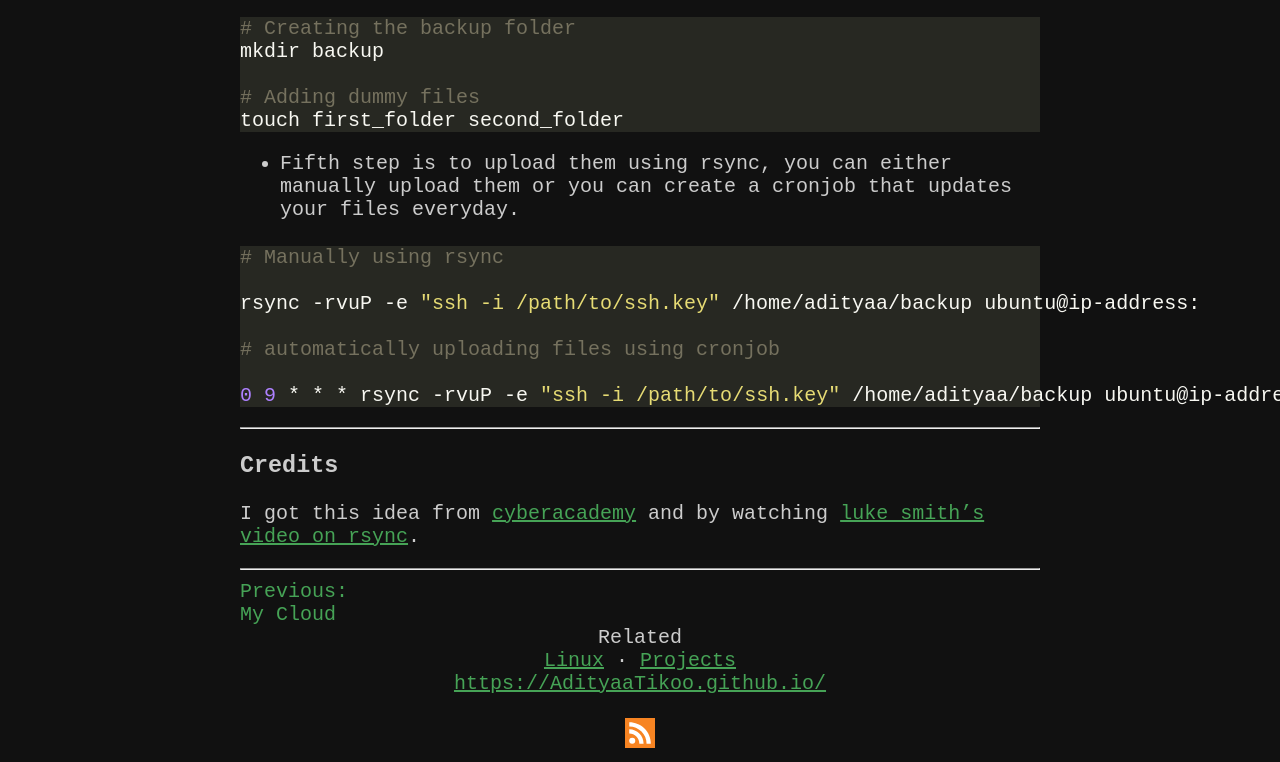
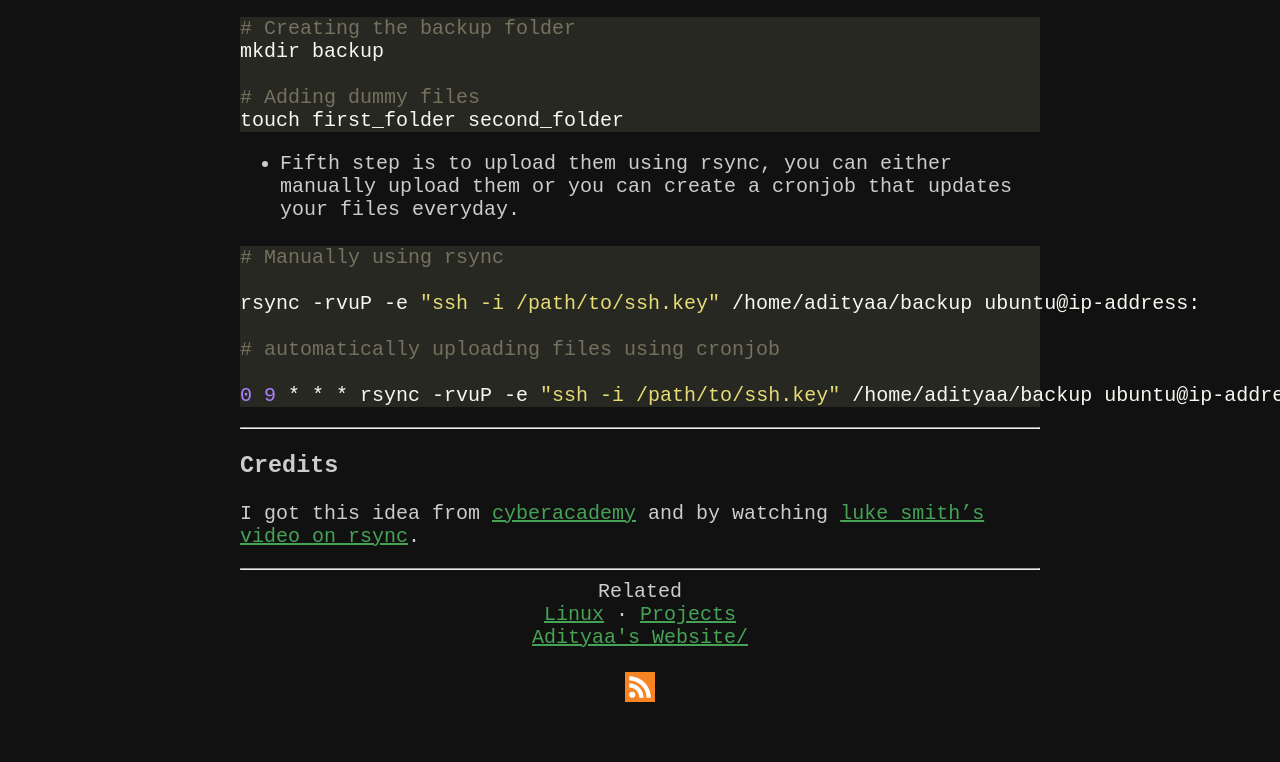
Before and after one commit to AdityaaTikoo/site, a plain HTML site: page projects/backup-server/index.html in a window 1280 px wide. Shown: the part 1981-2743 px from the top of the page. After the commit the page ends 2697 px from the top, so only its background shows below. Drawn offline with Linux system fonts and the light colour scheme.

Commit message:
Update index.html

```diff
--- a/projects/backup-server/index.html
+++ b/projects/backup-server/index.html
@@ -2,7 +2,7 @@
 <html lang="en">
 <head>
 	<title>Backup Server | Adityaa&#39;s Website</title>
-	<link rel="canonical" href="https://AdityaaTikoo.github.io/">
+	<link rel="canonical" href="adityaatikoo.com">
 	<link rel='alternate' type='application/rss+xml' title="Adityaa&#39;s Website RSS" href='/index.xml'>
 	<link rel='stylesheet' type='text/css' href='/style.css'>
 	<link rel="icon" href="/favicon.ico">
@@ -83,16 +83,12 @@ Do I really need a backup server ? Yes ofc you need a backup server, what would
 <p>I got this idea from <a href="https://cybercademy.org/">cyberacademy</a> and by watching <a href="https://www.youtube.com/watch?v=iTnWIKHtOnA">luke smith&rsquo;s video on rsync</a>.</p>
 <hr>
 
-
-<div id="nextprev">
-<a href="/updates/mycloud/"><div id="prevart">Previous:<br>My Cloud</div></a>
-</div>
-<div style="clear:both" class=taglist>Related<br><a id="tag_linux" href="https://AdityaaTikoo.github.io/tags/linux">Linux</a> &middot; <a id="tag_projects" href="https://AdityaaTikoo.github.io/tags/projects">Projects</a></div>
+<div style="clear:both" class=taglist>Related<br><a id="tag_linux" href="adityaatikoo.com/tags/linux">Linux</a> &middot; <a id="tag_projects" href="adityaatikoo.com/tags/projects">Projects</a></div>
 </article>
 </main>
 
 <footer>
-	<a href="https://AdityaaTikoo.github.io/">https://AdityaaTikoo.github.io/</a><br><br><a href="/index.xml"><img src="/rss.svg" style="max-height:1.5em" alt="RSS Feed" title="Subscribe via RSS for updates."></a>
+	<a href="adityaatikoo.com">Adityaa's Website/</a><br><br><a href="/index.xml"><img src="/rss.svg" style="max-height:1.5em" alt="RSS Feed" title="Subscribe via RSS for updates."></a>
 </footer>
 
 </body>
```
